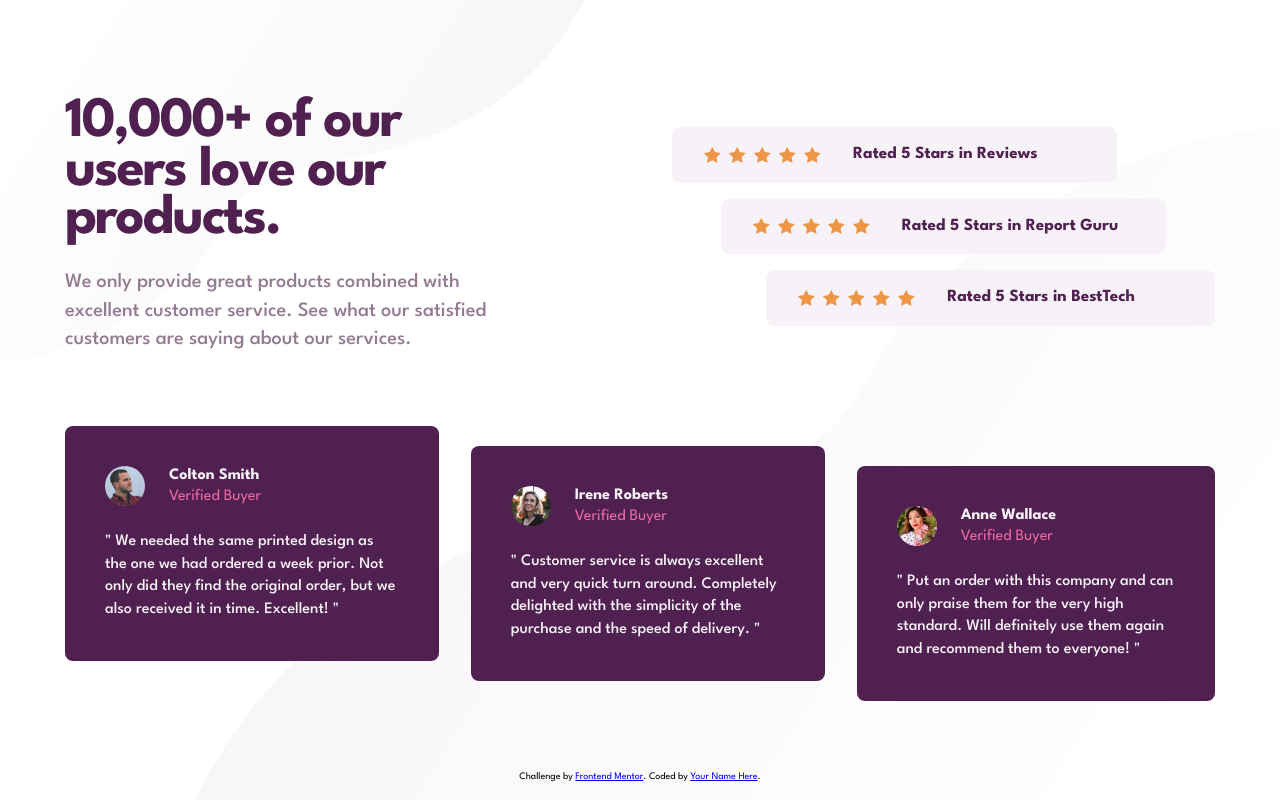
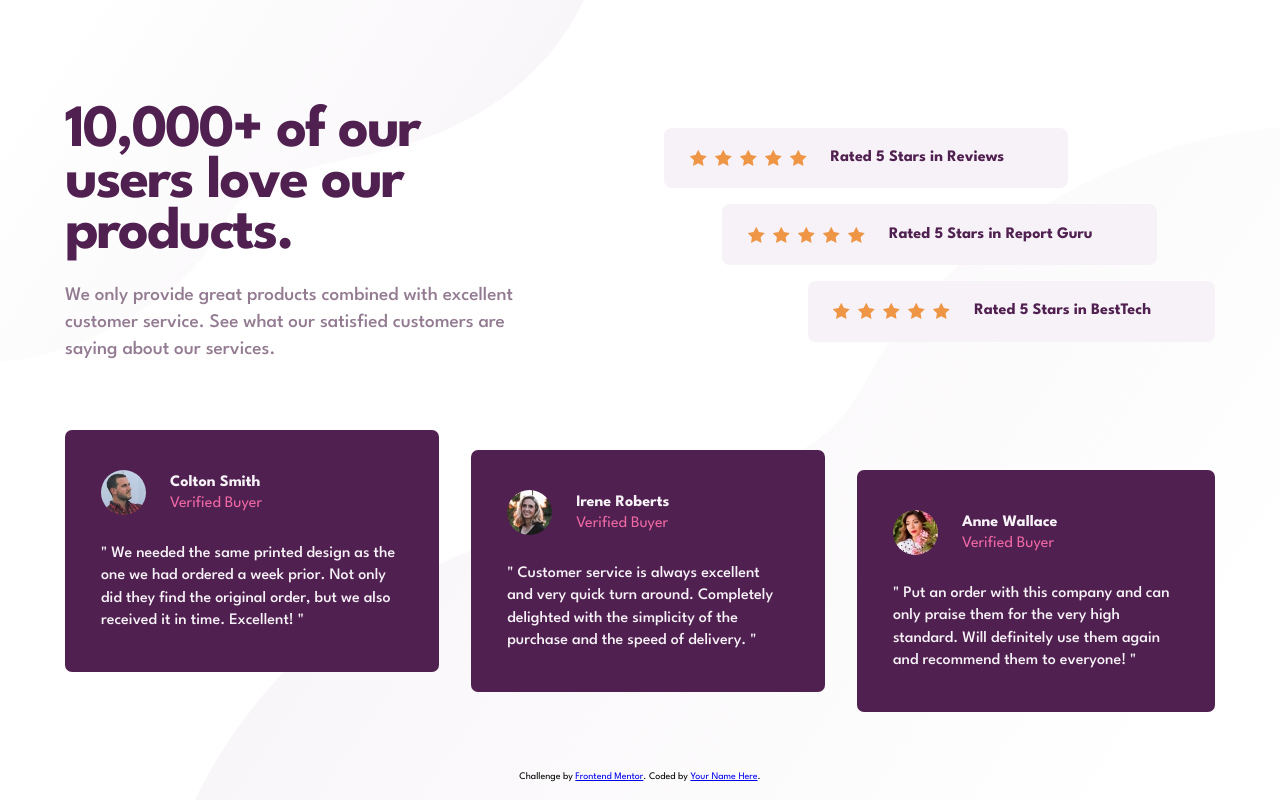
Before and after one commit to sportif7/Social-proof-section, a plain HTML site: page index.html in a window 1280 px wide. Drawn offline with Linux system fonts and the light colour scheme.

Commit message:
CSS Flexbox mobile first

```diff
--- a/index.html
+++ b/index.html
@@ -4,7 +4,7 @@
     <meta charset="UTF-8">
     <meta person-name="viewport" content="width=device-width, initial-scale=1.0">
     <title>Social-proof-div</title>
-    <link rel="stylesheet" href="style-flexbox.css">
+    <link rel="stylesheet" href="style-flexbox-mobile.css">
 </head>
 
 <body>
@@ -61,7 +61,7 @@
                     <img src="images/image-colton.jpg" alt="image-colton.jpg">
                     <p class="person-name">Colton Smith<span>Verified Buyer</span></p>
                 </div>
-                <p class="text-testimonial">
+                <p class="testimonial-text">
                     " We needed the same printed design as the one we had ordered a week prior.
                     Not only did they find the original order, but we also received it in time.
                     Excellent! "
@@ -72,7 +72,7 @@
                     <img src="images/image-irene.jpg" alt="image-irene.jpg">
                     <p class="person-name">Irene Roberts<span>Verified Buyer</span></p>
                 </div>
-                <p class="text-testimonial">
+                <p class="testimonial-text">
                     " Customer service is always excellent and very quick turn around. Completely
                     delighted with the simplicity of the purchase and the speed of delivery. "
                 </p>
@@ -82,7 +82,7 @@
                     <img src="images/image-anne.jpg" alt="mage-anne.jpg">
                     <p class="person-name">Anne Wallace<span>Verified Buyer</span></p>
                 </div>
-                <p class="text-testimonial">
+                <p class="testimonial-text">
                     " Put an order with this company and can only praise them for the very high
                      standard. Will definitely use them again and recommend them to everyone! "
                 </p>
--- /dev/null
+++ b/style-flexbox-mobile.css
@@ -0,0 +1,327 @@
+@font-face{
+    font-family:"League Spartan";
+    font-optical-sizing: auto;
+    font-weight:400;
+    font-style:normal;
+    src:url("./fonts/LeagueSpartan-Regular.ttf");
+}
+@font-face{
+    font-family:"League Spartan";
+    font-optical-sizing:auto;
+    font-weight:500;
+    font-style:normal;
+    src:url("./fonts/LeagueSpartan-Medium.ttf");
+}
+@font-face{
+    font-family:"League Spartan";
+    font-optical-sizing:auto;
+    font-weight:700;
+    font-style:normal;
+    src:url("./fonts/LeagueSpartan-Bold.ttf");
+}
+
+:root{
+/* ---- Primary colors ----- */
+--clr-primary-very-dark-magneta: hsl(300, 43%, 22%);
+--clr-soft-pink:hsl(333, 80%, 67%);
+
+/* ----- Neutral colors ----- */
+--clr-dark-grayish-magenta:hsl(303, 10%, 53%);
+--clr-light-grayish-magenta:hsl(300, 24%, 96%);
+--clr-white:hsl(0, 0%, 100%);
+}
+
+/* ------- CSS Reset ------ */
+
+*, *::before, *::after {
+box-sizing: border-box;
+}
+
+* {
+margin: 0;
+}
+
+body {
+line-height: 1.4;
+-webkit-font-smoothing: antialiased;
+}
+
+img, picture, video, canvas, svg {
+display: block;
+max-width: 100%;
+}
+
+input, button, textarea, select {
+font: inherit;
+}
+
+p, h1, h2, h3, h4, h5, h6 {
+overflow-wrap: break-word;
+}
+
+#root, #__next {
+isolation: isolate;
+}
+
+ul{
+ padding:0;
+ list-style-type:none;
+}
+
+
+body{
+    min-height:100vh;
+    position:relative;
+    display:flex;
+    flex-direction:column;
+    justify-content:center;
+    align-items:center;
+    font-family:"League Spartan";
+    background-color: var(--clr-white);
+    padding:16vw 5.5vw;
+}
+
+body::before{
+    content:"";
+    position:absolute;
+    inset:0;
+    z-index:-1;
+    background-image:url("./images/bg-pattern-top-mobile.svg");
+    background-repeat:no-repeat;
+    background-position:top;
+}
+
+body::after{
+     content:"";
+     position:absolute;
+     inset:0;
+     z-index:-1;
+     background-image:url("./images/bg-pattern-bottom-desktop.svg");
+     background-repeat:no-repeat;
+     background-position:bottom;
+}
+
+main{
+     /* display:flex;
+     flex-direction:column;
+     gap:1rem; */
+     max-width:1150px;
+     height:fit-content;
+}
+
+.top-section{
+     text-align:center;
+     display:flex;
+     flex-direction:column;
+}
+
+.header{
+     display:flex;
+     flex-direction:column;
+     gap:1.5rem;
+}
+
+.header h1{
+    max-width:360px;
+    font-size:clamp(2.85rem, 6vw, 3.75rem);
+    font-weight:700;
+    letter-spacing:-0.125rem;
+    line-height:0.85;
+    color:var(--clr-primary-very-dark-magneta);
+    margin:0 auto;
+}
+
+.header p{
+    color:var(--clr-dark-grayish-magenta);
+    font-weight:500;
+    font-size:clamp(1.15rem, 3.5vw, 1.20rem);
+}
+
+.ratings {
+    display:flex;
+    flex-direction:column;
+    gap:1rem;
+    padding-block:2.5rem;
+}
+
+.rating-bar{
+     display:flex;
+     flex-direction:column;
+     align-items:center;
+     gap:0.5rem;
+     background-color:var(--clr-light-grayish-magenta);
+     padding:0.75rem 0;
+     border-radius:8px;
+}
+.ratings ul{
+    display:flex;
+    gap:0.5rem;
+}
+
+blockquote{
+    color:var(--clr-primary-very-dark-magneta);
+    font-weight:bold;
+}
+
+.bottom-section{
+    display:flex;
+    flex-direction:column;
+    gap:1rem;
+}
+
+.testimonial-card{
+    display:flex;
+    flex-direction:column;
+    gap:1.75rem;
+    background-color: var(--clr-primary-very-dark-magneta);
+    padding:2.5rem 2.25rem ;
+
+    border-radius:7px;
+    color:var(--clr-light-grayish-magenta);
+    height:fit-content;
+}
+
+.testimonial-card-header{
+    display:flex;
+    /* flex-direction:column; */
+    align-items:center;
+    gap:1.5rem;
+}
+
+.testimonial-card-header img{
+    width:45px;
+    height:45px;
+    border-radius:45px;
+}
+
+.person-name{
+     font-weight:700;
+}
+
+.testimonial-card-header span{
+    display:block;
+    line-height:1.2;
+    color:var(--clr-soft-pink);
+    font-weight:400;
+}
+
+.testimonial-text{
+    font-size:16px;
+    font-weight:500;
+}
+
+footer{
+     position:absolute;
+     left:50%;
+     bottom:2%;
+     transform:translateX(-50%);
+     white-space:nowrap;
+     font-size:10px;
+}
+
+@media (min-width:750px){
+    .testimonial-card:nth-of-type(n){
+        margin:0;
+    }
+
+    .bottom-section{
+        flex-direction:row;
+        gap:1rem;
+    }
+}
+
+@media (min-width:880px){
+
+body::before{
+    content:"";
+    position:absolute;
+    inset:0;
+    z-index:-1;
+    background-image:url("./images/bg-pattern-top-desktop.svg");
+    background-repeat:no-repeat;
+    background-position:top left;
+}
+
+body::after{
+     content:"";
+     position:absolute;
+     inset:0;
+     z-index:-1;
+     background-image:url("./images/bg-pattern-bottom-desktop.svg");
+     background-repeat:no-repeat;
+     background-position:bottom right;
+}
+    main{
+         display:flex;
+         flex-direction:column;
+         gap:3rem;
+         height:fit-content;
+    }
+
+    .top-section{
+        display:flex;
+        flex-direction:row;
+        align-items:center;
+        gap:3rem;
+    }
+    .header{
+        flex:1;
+        text-align:flex-start;
+    }
+
+   .header h1{
+        margin:0;
+        text-align:left;
+    }
+
+   .header p{
+        max-width:480px;
+        margin:0;
+        text-align:left;
+    }
+
+   .ratings{
+        flex:1;
+    }
+
+   .rating-bar{
+       flex-direction:row;
+       gap:1.5rem;
+       padding-block:clamp(0.25rem, 2vw, 1.2rem);
+       padding-left:clamp(0.25rem, 2vw, 3rem);
+       padding-right:clamp(1rem, 5vw, 5rem);
+       width:fit-content;
+       text-align:left;
+   }
+
+   .rating-bar ul li {
+       flex-shrink:0;
+   }
+
+   .rating-bar:nth-child(2){
+       align-self:center;
+   }
+
+   .rating-bar:nth-child(3){
+    align-self:flex-end;
+  }
+
+  .bottom-section{
+    gap:2rem;
+}
+
+   .testimonial-card:nth-of-type(2){
+        margin-top:1.25rem;
+   }
+
+   .testimonial-card:nth-of-type(3){
+    margin-top:2.5rem;
+}
+
+}
+
+@media(min-width:1250px){
+    body{
+        padding:0;
+    };
+}
--- a/style-flexbox.css
+++ b/style-flexbox.css
@@ -118,12 +118,12 @@ main{
     display:flex;
     flex-direction:column;
     gap:1.5rem;
-    color:var(--clr-primary-very-dark-magneta);
 }
 
-.header h1{
+.header h1 {
     max-width:360px;
-    font-size:clamp(2.85rem, 6vw, 3.5625rem);
+    font-size:clamp(2.85rem, 6vw, 3.75rem);
+    color:var(--clr-primary-very-dark-magneta);
     font-weight:700;
     letter-spacing:-0.125rem;
     line-height:0.85;
@@ -134,7 +134,7 @@ main{
     flex-shrink:1;
     max-width:450px;
     color:var(--clr-dark-grayish-magenta);
-    font-size:clamp(1.27rem, 6vw, 1.125rem);
+    font-size:clamp(1.15rem, 3.5vw, 1.20rem);
     font-weight:500;
 }
 
@@ -251,7 +251,6 @@ footer{
     white-space:nowrap;
 }
 
-
 @media  (max-width:1250px){
       body{
          padding:13vw 5vw;
@@ -259,9 +258,7 @@ footer{
       .rating-bar:nth-of-type(n){
         padding:1rem;
        }
-
-      }
-
+}
 @media (max-width:880px){
       .testimonial-card:nth-of-type(n){
         margin:0;
@@ -270,12 +267,10 @@ footer{
       .bottom-section{
         flex-direction:column;
         gap:1rem;
-     }
-
       }
+}
 
 @media (max-width:750px){
-
        main{
            gap:3rem;
        }
@@ -284,6 +279,11 @@ footer{
           flex-direction:column;
           gap:2rem;
       }
+
+      .bottom-section{
+        flex-direction:column;
+        gap:1rem;
+     }
 
       .header h1,
       .header p{
```
